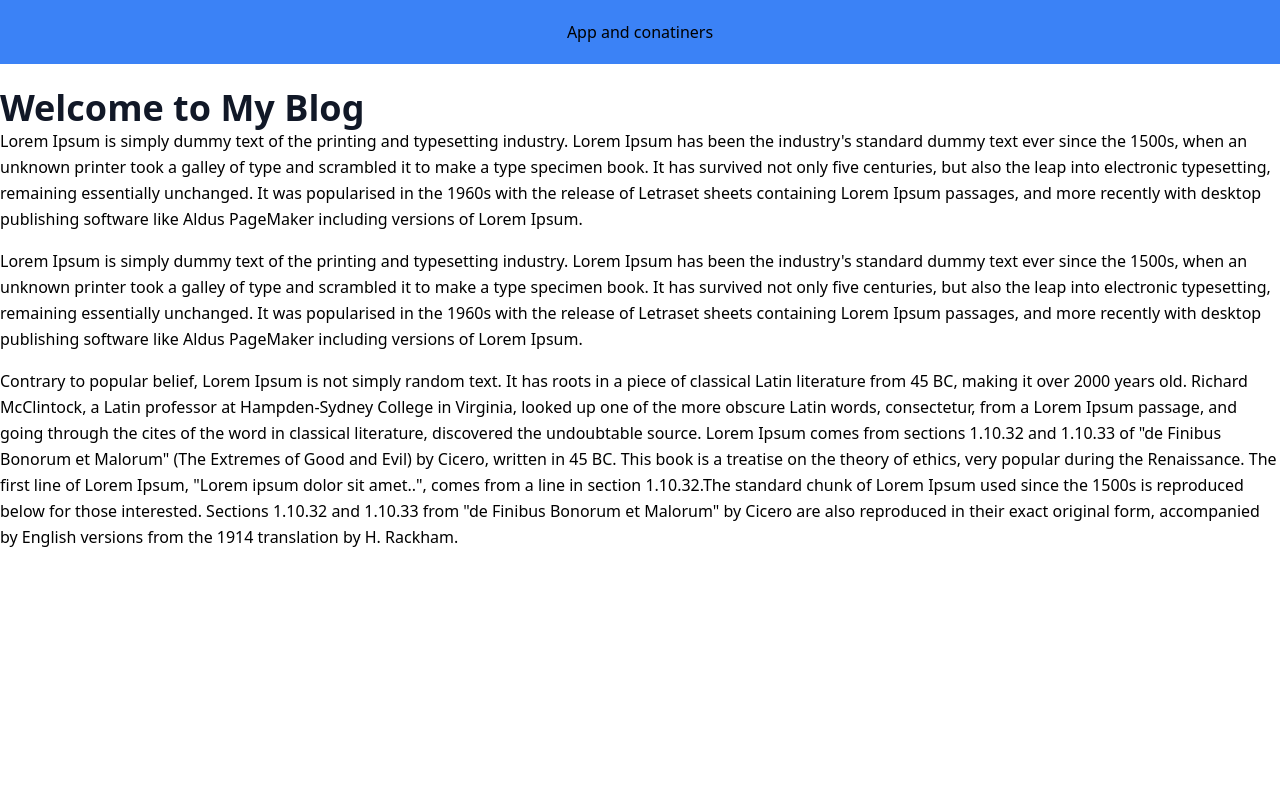
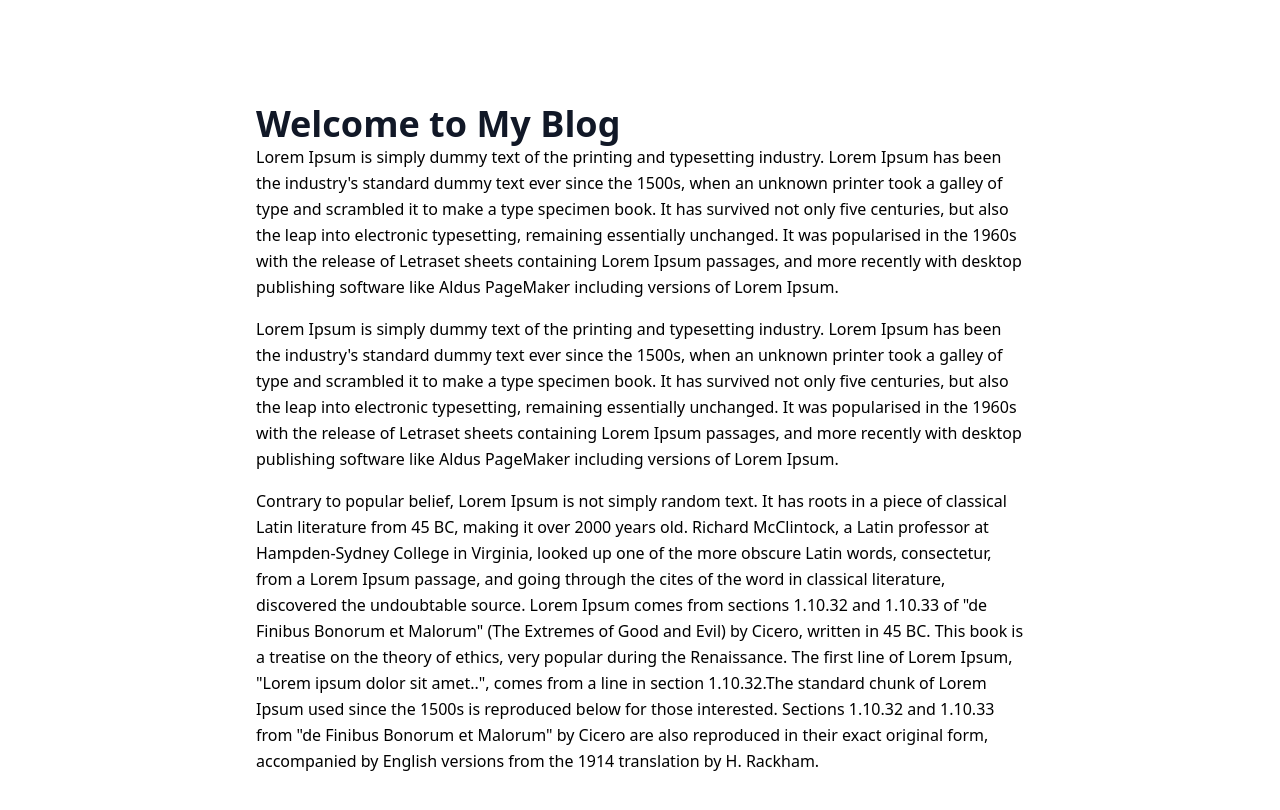
Before and after one commit to Axhar85/my-blog, a React (Create React App) app: page / in a window 1280 px wide. Shown: the top 810 px of the page. Built offline with nearby package versions, Linux system fonts and the light colour scheme.

Commit message:
remove title and added home comp

```diff
--- a/src/App.js
+++ b/src/App.js
@@ -3,13 +3,11 @@
 
 function App() {
   return (
-    <div>
-    <div className='container bg-blue-500 text-center p-5'>
-      App and conatiners
-    </div>
-    <div>
+
+    <div className='max-w-screen-md mx-auto pt-20'>
+
       <Home/>
-    </div>
+
     </div>
   );
 }
```
